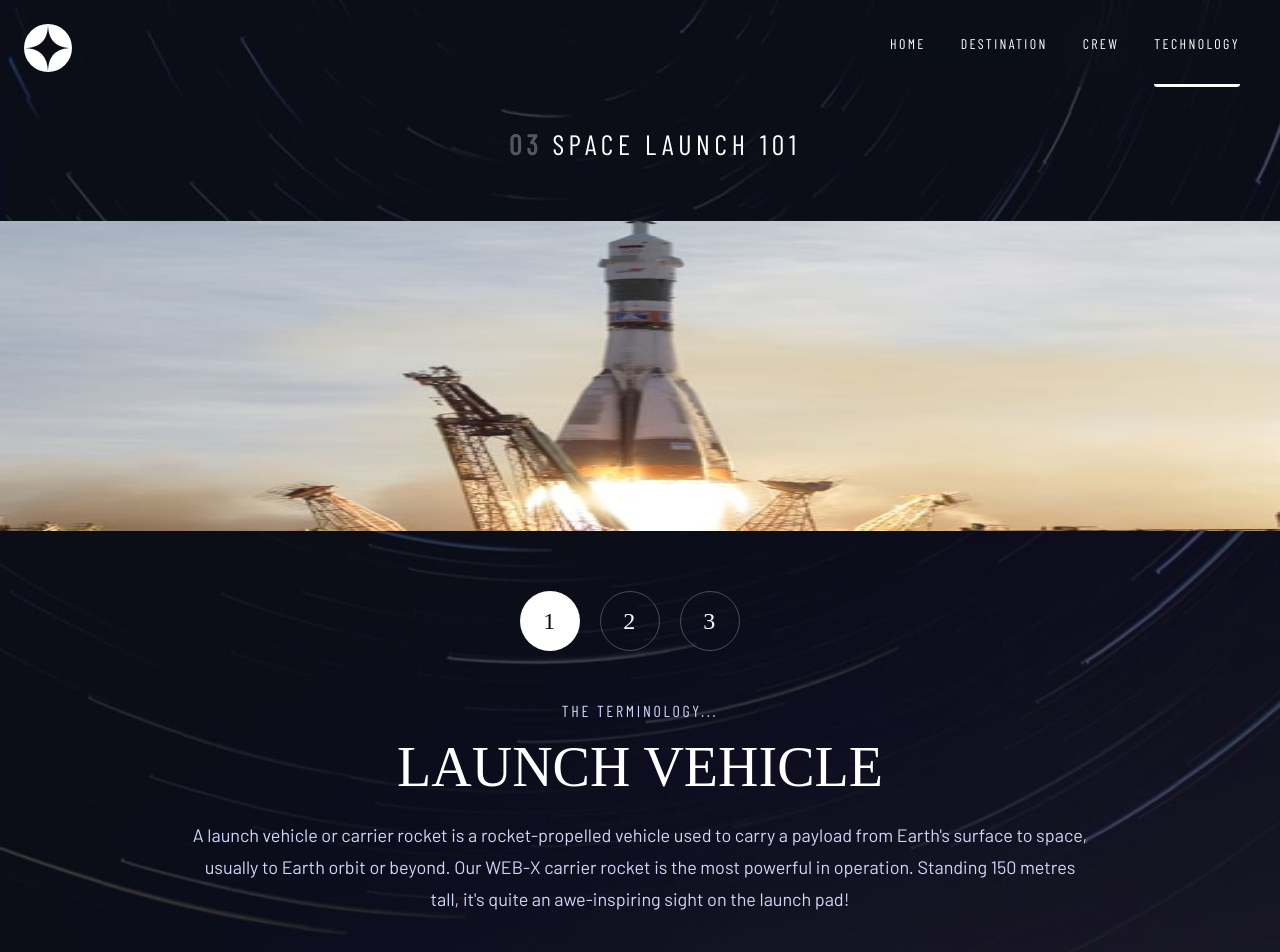
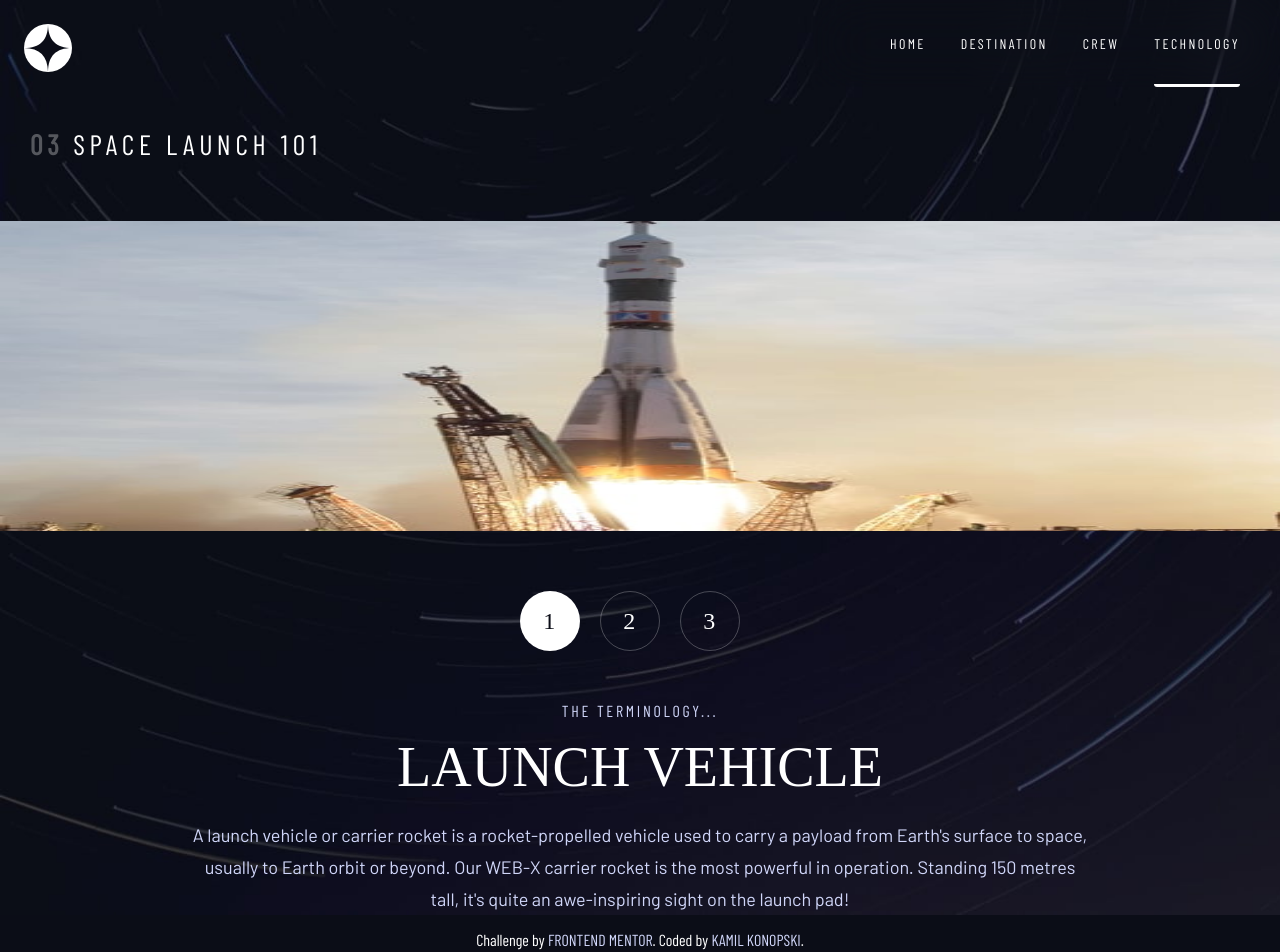
Before and after one commit to KamilKonopski/space-tourism-website-main, a React (Create React App) app: page /technology in a window 1280 px wide. Shown: the top 952 px of the page. Built offline with nearby package versions, Linux system fonts and the light colour scheme; a web font is replaced by a local one.

Commit message:
add tablet styles

```diff
--- a/src/pages/Technology/Technology.module.css
+++ b/src/pages/Technology/Technology.module.css
@@ -109,7 +109,7 @@
         font-size: 2rem;
         letter-spacing: 0.338rem;
         margin: 4rem 0 6rem 3rem;
-        text-align: start;
+        width: 100%;
     }
 
     .technology-page__image-container {
@@ -139,6 +139,7 @@
     .technology-page__description {
         font-size: 1.6rem;
         line-height: 2.8rem;
+        margin: 2rem 0 0;
         padding: 0 19rem;
     }
 }
```
